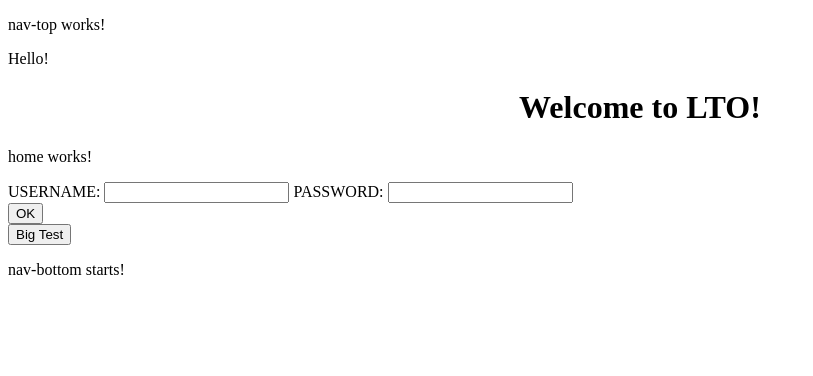
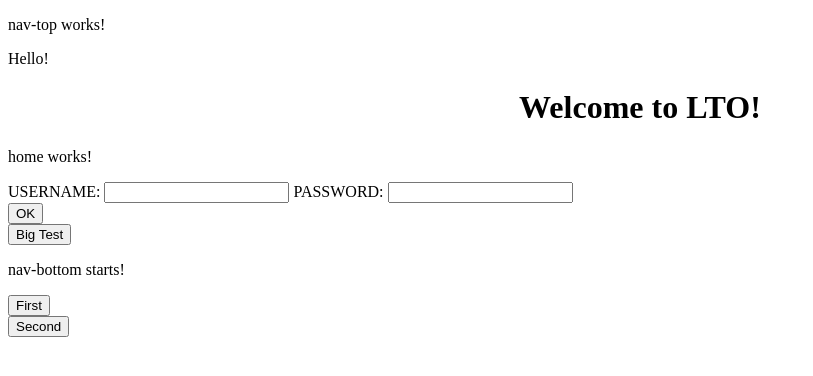
Before and after one commit to Yifan1989/HouseOfCards, an Angular app in the folder LTO/: page / in a window 1280 px wide. Shown: the top 376 px of the page, without its empty margins (0-813 px from the left). Built offline with nearby package versions, Linux system fonts and the light colour scheme.

Commit message:
nav-bottom

```diff
--- a/LTO/src/app/nav-bottom/nav-bottom.component.html
+++ b/LTO/src/app/nav-bottom/nav-bottom.component.html
@@ -1 +1,9 @@
 <p>nav-bottom starts!</p>
+
+<div>
+    <button (click)="firstMethod($event)">First</button>
+</div>
+
+<div>
+    <button (click)="secondMethod($event)">Second</button>
+</div>
--- a/LTO/src/app/nav-bottom/nav-bottom.component.ts
+++ b/LTO/src/app/nav-bottom/nav-bottom.component.ts
@@ -1,15 +1,29 @@
 import { Component, OnInit } from '@angular/core';
 
 @Component({
-  selector: 'app-nav-bottom',
-  templateUrl: './nav-bottom.component.html',
-  styleUrls: ['./nav-bottom.component.css']
+    selector: 'app-nav-bottom',
+    templateUrl: './nav-bottom.component.html',
+    styleUrls: ['./nav-bottom.component.css']
 })
 export class NavBottomComponent implements OnInit {
+    private checkNum: number = 1;
+    constructor() {}
+    ngOnInit() {}
 
-  constructor() { }
 
-  ngOnInit() {
-  }
 
+    private firstMethod(): void{
+        console.log("first method");
+
+        this.checkNum = this.checkNum - 1;
+        this.secondMethod();
+    }
+
+    private secondMethod(): void{
+        console.log("second method");
+        if(this.checkNum != 0){
+            console.log("retrieveShipments");
+        }
+        this.checkNum = this.checkNum + 1;
+    }
 }
```
